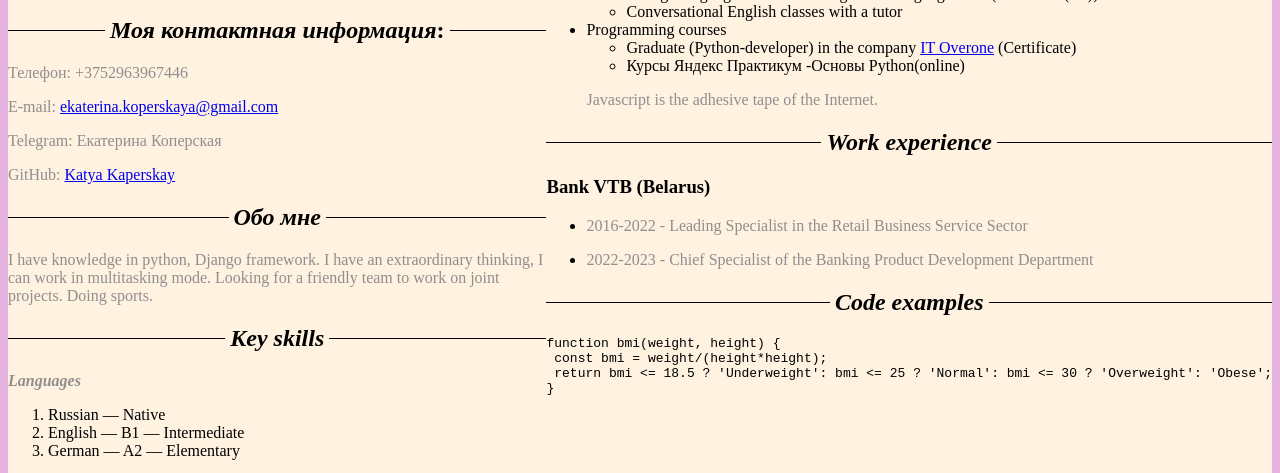
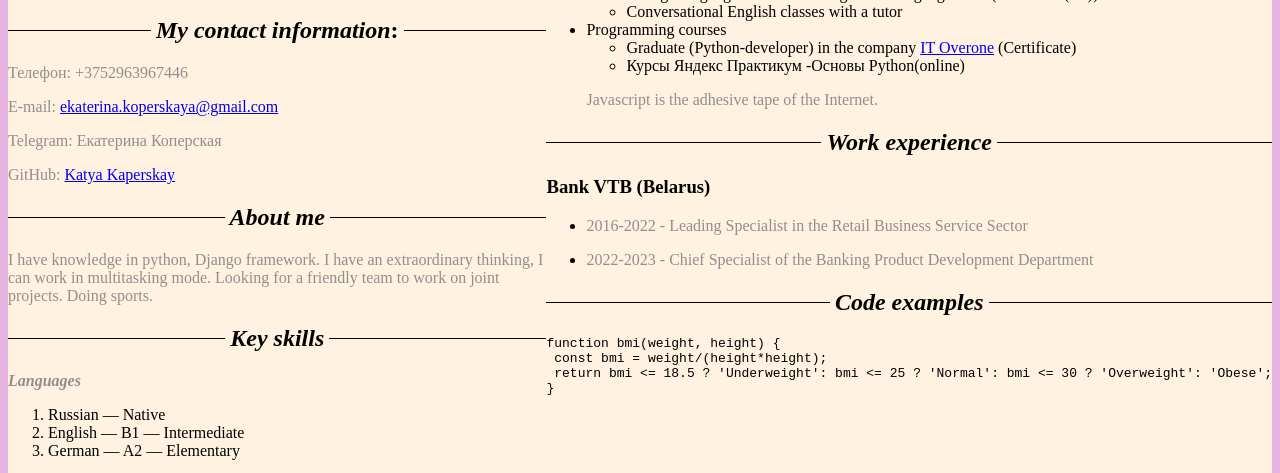
Before and after one commit to KatyaKaperskaya/rsschool, a plain HTML site: page index.html in a window 1280 px wide. Shown: the part 319-792 px from the top of the page. Drawn offline with Linux system fonts and the light colour scheme.

Commit message:
Update index.html

```diff
--- a/index.html
+++ b/index.html
@@ -3,12 +3,12 @@
 	<div class="textcols-item">
 <img src="Екатерина.jpg" width="200" height="250" alt=""Ю>
 <link rel = "stylesheet" href = "style.css">
-<h2 class="code-line" data-line-start=1 data-line-end=2 ><a id="_____1"></a><em>Моя контактная информация</em>:</h2>
+<h2 class="code-line" data-line-start=1 data-line-end=2 ><a id="_____1"></a><em>My contact information</em>:</h2>
 <p class="has-line-data" data-line-start="2" data-line-end="3">Телефон: +3752963967446</p>
 <p class="has-line-data" data-line-start="4" data-line-end="5">E-mail: <a href="mailto:ekaterina.koperskaya@gmail.com">ekaterina.koperskaya@gmail.com</a></p>
 <p class="has-line-data" data-line-start="6" data-line-end="7">Telegram: Екатерина Коперская</p>
 <p class="has-line-data" data-line-start="8" data-line-end="9">GitHub: <a href="https://github.com/KatyaKaperskaya">Katya Kaperskay</a></p>
-<h2 class="code-line" data-line-start=11 data-line-end=12 ><a id="______11"></a><strong><em>Обо мне</em></strong></h2>
+<h2 class="code-line" data-line-start=11 data-line-end=12 ><a id="______11"></a><strong><em>About me</em></strong></h2>
 <p class="has-line-data" data-line-start="13" data-line-end="14">I have knowledge in python, Django framework. I have an extraordinary thinking, I can work in multitasking mode. Looking for a friendly team to work on joint projects. Doing sports.</p>
 <h2 class="code-line" data-line-start=15 data-line-end=16 ><a id="__Key_skills___15"></a><strong><em>Key skills</em></strong></h2>
 <p class="has-line-data" data-line-start="16" data-line-end="17"><strong><em>Languages</em></strong></p>
```
